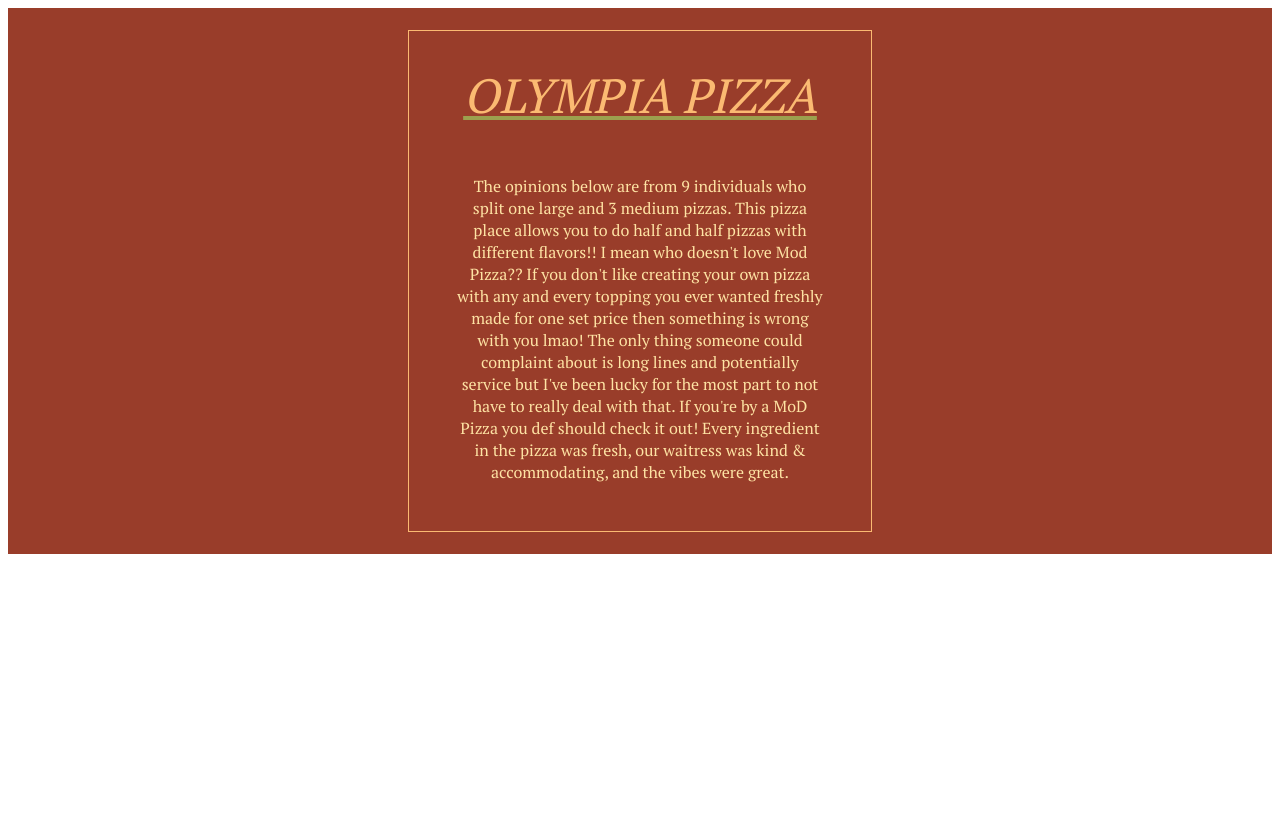
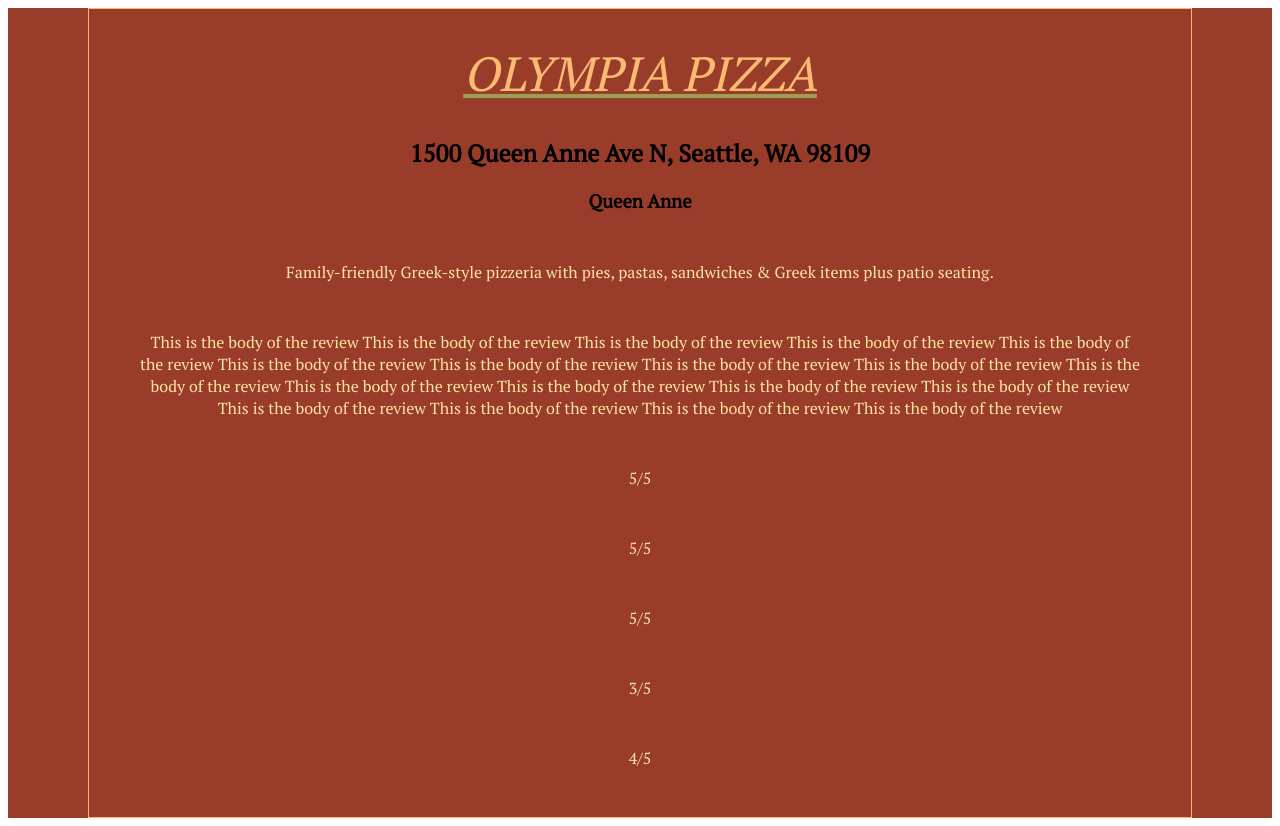
Before and after one commit to sethkrantzler/SethLovesPizza, a React (Create React App) app in the folder SethLovesReact/: page / in a window 1280 px wide. Before the commit the page ends 800 px from the top, so only its background shows below. Built offline with nearby package versions, Linux system fonts and the light colour scheme.

Commit message:
Added Review Card Component

```diff
--- a/SethLovesReact/package.json
+++ b/SethLovesReact/package.json
@@ -3,10 +3,12 @@
   "version": "0.1.0",
   "private": true,
   "dependencies": {
+    "@types/react": "^16.8.3",
     "node-sass": "^4.11.0",
     "react": "^16.8.1",
     "react-dom": "^16.8.1",
-    "react-scripts": "2.1.3"
+    "react-scripts": "2.1.3",
+    "typescript": "^3.3.3"
   },
   "scripts": {
     "start": "react-scripts start",
--- a/SethLovesReact/src/App.js
+++ b/SethLovesReact/src/App.js
@@ -1,17 +1,14 @@
 import React, { Component } from 'react';
 import logo from './logo.svg';
 import './styles/App.scss';
+import ReviewCard from './components/ReviewCard';
+import {testReview} from './testReview.ts'
 
 class App extends Component {
   render() {
     return (
       <div className="App">
-      <br></br>
-        <div id="holder">
-        <h1>OLYMPIA PIZZA</h1>
-        <p id="pcolor2">The opinions below are from 9 individuals who split one large and 3 medium pizzas. This pizza place allows you to do half and half pizzas with different flavors!! I mean who doesn't love Mod Pizza?? If you don't like creating your own pizza with any and every topping you ever wanted freshly made for one set price then something is wrong with you lmao! The only thing someone could complaint about is long lines and potentially service but I've been lucky for the most part to not have to really deal with that. If you're by a MoD Pizza you def should check it out! Every ingredient in the pizza was fresh, our waitress was kind & accommodating, and the vibes were great.</p>
-        </div>
-        <br></br>
+        <ReviewCard reviewInfo={testReview}/>
       </div>
     );
   }
--- /dev/null
+++ b/SethLovesReact/src/components/ReviewCard.tsx
@@ -0,0 +1,38 @@
+import React from 'react';
+import {IRatingObject, ReviewCardRatingSection} from './ReviewCardRatingSection';
+
+export interface IReviewCardProps {
+  reviewInfo: IReviewInfo
+}
+
+export interface IReviewInfo {
+  name: string;
+  address: string;
+  neighborhoodLoc: string;
+  hasDelivery: boolean;
+  ratingVal: IRatingObject;
+  description: string;
+  reviewBody: string;
+  imageURL: string;
+  dateEaten: Date;
+  didSethLovePizza: boolean;
+}
+export default class ReviewCard extends React.Component<IReviewCardProps, any> {
+  constructor(props: IReviewCardProps) {
+    super(props);
+    console.log(props);
+  }
+
+  public render() {
+    return (
+      <div id="holder">
+      <h1>{ this.props.reviewInfo.name }</h1>
+      <h2>{ this.props.reviewInfo.address }</h2>
+      <h3>{ this.props.reviewInfo.neighborhoodLoc }</h3>
+      <p id="pcolor2">{ this.props.reviewInfo.description }</p>
+      <p id="pcolor2">{ this.props.reviewInfo.reviewBody }</p>
+      <ReviewCardRatingSection ratingValues={this.props.reviewInfo.ratingVal}/>
+      </div>
+    );
+  }
+}
--- /dev/null
+++ b/SethLovesReact/src/components/ReviewCardRatingSection.tsx
@@ -0,0 +1,30 @@
+import React from 'react';
+
+export interface IRatingSectionProps {
+  ratingValues: IRatingObject;
+}
+
+export interface IRatingObject {
+  priceVal: number;
+  tasteVal: number;
+  speedVal: number;
+  decorVal: number;
+  boxVal: number;
+}
+export class ReviewCardRatingSection extends React.Component<IRatingSectionProps, any> {
+  constructor(props: IRatingSectionProps) {
+    super(props);
+  }
+
+  public render() {
+    return (
+      <div>
+        <p>{this.props.ratingValues.priceVal}/5</p>
+        <p>{this.props.ratingValues.tasteVal}/5</p>
+        {this.props.ratingValues.speedVal   ? <p>{this.props.ratingValues.speedVal}/5</p> : null}
+        {this.props.ratingValues.decorVal   ? <p>{this.props.ratingValues.decorVal}/5</p> : null}
+        {this.props.ratingValues.boxVal     ? <p>{this.props.ratingValues.boxVal}/5</p> : null}
+      </div>
+    );
+  }
+}
--- /dev/null
+++ b/SethLovesReact/src/react-app-env.d.ts
@@ -0,0 +1 @@
+/// <reference types="react-scripts" />
--- a/SethLovesReact/src/styles/App.scss
+++ b/SethLovesReact/src/styles/App.scss
@@ -11,10 +11,11 @@
     font-style: italic;
     font-size: 3em;
     font-weight:400;
+    text-transform: uppercase;
   }
 
   #holder {
-    margin: 0 25em 0 25em;
+    margin: 0 5em 0 5em;
     border: 1px solid $text-color1;
   }
 
--- /dev/null
+++ b/SethLovesReact/src/testReview.ts
@@ -0,0 +1,24 @@
+import React from 'react';
+import {IRatingObject} from './components/ReviewCardRatingSection';
+import {IReviewCardProps, IReviewInfo} from './components/ReviewCard';
+
+const ratingObject: IRatingObject = {
+  priceVal: 5,
+  tasteVal: 5,
+  speedVal: 5,
+  decorVal: 3,
+  boxVal: 4,
+}
+
+export const testReview: IReviewInfo = {
+  name: 'Olympia Pizza',
+  address: '1500 Queen Anne Ave N, Seattle, WA 98109',
+  neighborhoodLoc: 'Queen Anne',
+  hasDelivery: true,
+  ratingVal: ratingObject,
+  description: "Family-friendly Greek-style pizzeria with pies, pastas, sandwiches & Greek items plus patio seating.",
+  reviewBody: "This is the body of the review This is the body of the review This is the body of the review This is the body of the review This is the body of the review This is the body of the review This is the body of the review This is the body of the review This is the body of the review This is the body of the review This is the body of the review This is the body of the review This is the body of the review This is the body of the review This is the body of the review This is the body of the review This is the body of the review This is the body of the review ",
+  imageURL: "dont worry yet",
+  dateEaten: Date,
+  didSethLovePizza: true,
+}
```
Also changed, not shown: SethLovesReact/tsconfig.json (added, +25 -0 lines), 1 other file (tests, documents, lock files or other folders).
